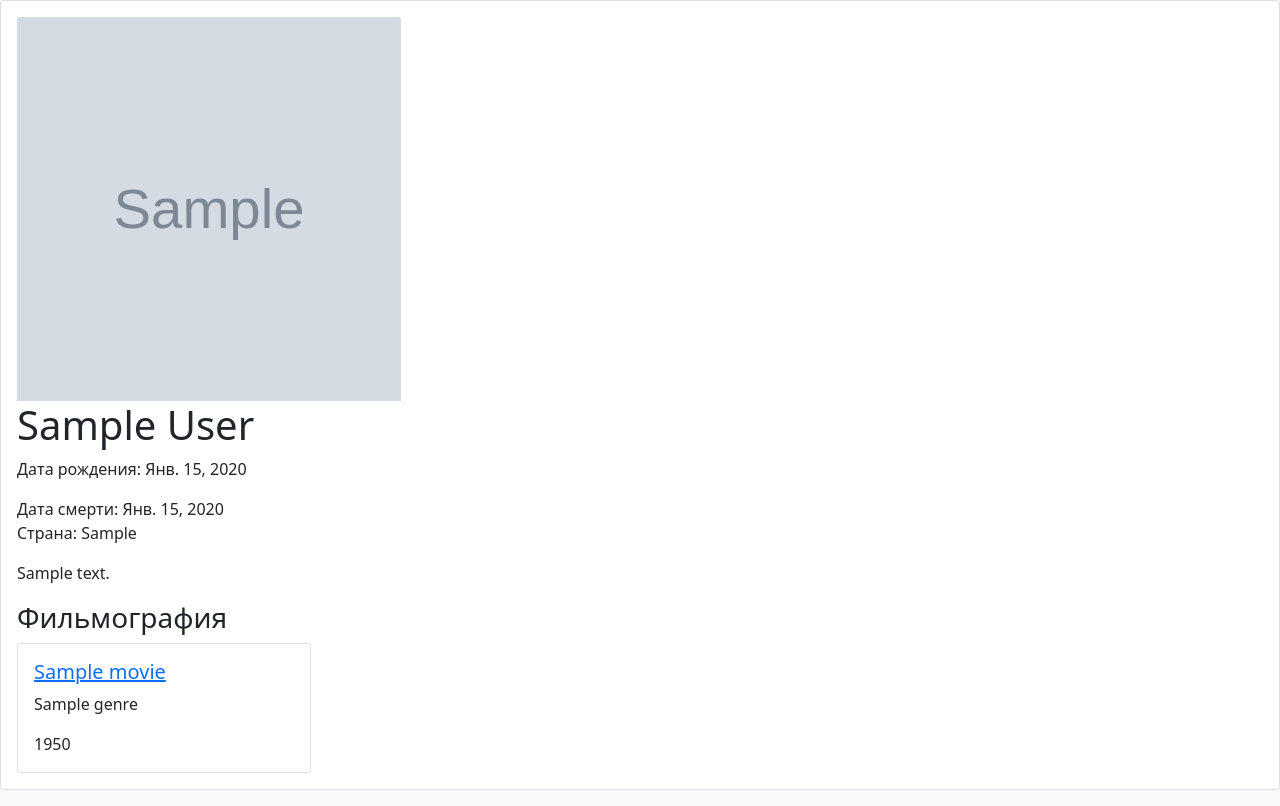
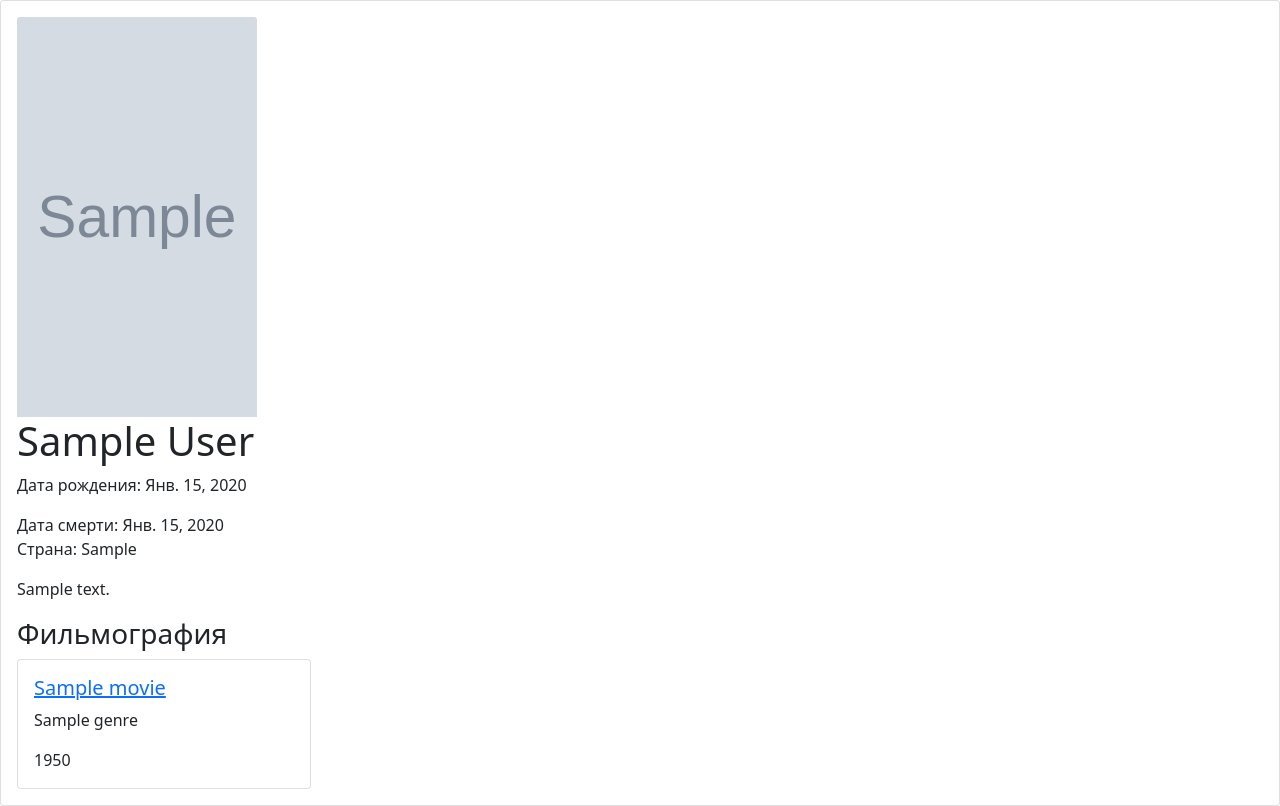
Before and after one commit to Limenomen/Django_test_project, a Django app: page /directors/1/ in a window 1280 px wide. Shown: the part 56-862 px from the top of the page. Run offline with Django 3.2, Linux system fonts and the light colour scheme; tables that the repository leaves empty hold one stand-in row (values such as "Sample post"); grey boxes marked "Sample" are stand-in pictures; some libraries are stand-ins or nearby versions.

Commit message:
отображение карточек

```diff
--- a/core/templates/core/director_detail.html
+++ b/core/templates/core/director_detail.html
@@ -4,7 +4,7 @@
     <div class="card">
         <div class="card-body">
             {% if director.image %}
-             <img class="card-img-top" src="{{ director.image.url }}" style="width: 24rem; height: 24rem; object-fit: cover;">
+             <img class="card-img-top" src="{{ director.image.url }}" style="width: 15rem; height: 25rem; object-fit: cover;">
             {% endif %}
             {% if user.is_stuff or user.is_superuser%}
             <button class="btn btn-outline-primary"
```
